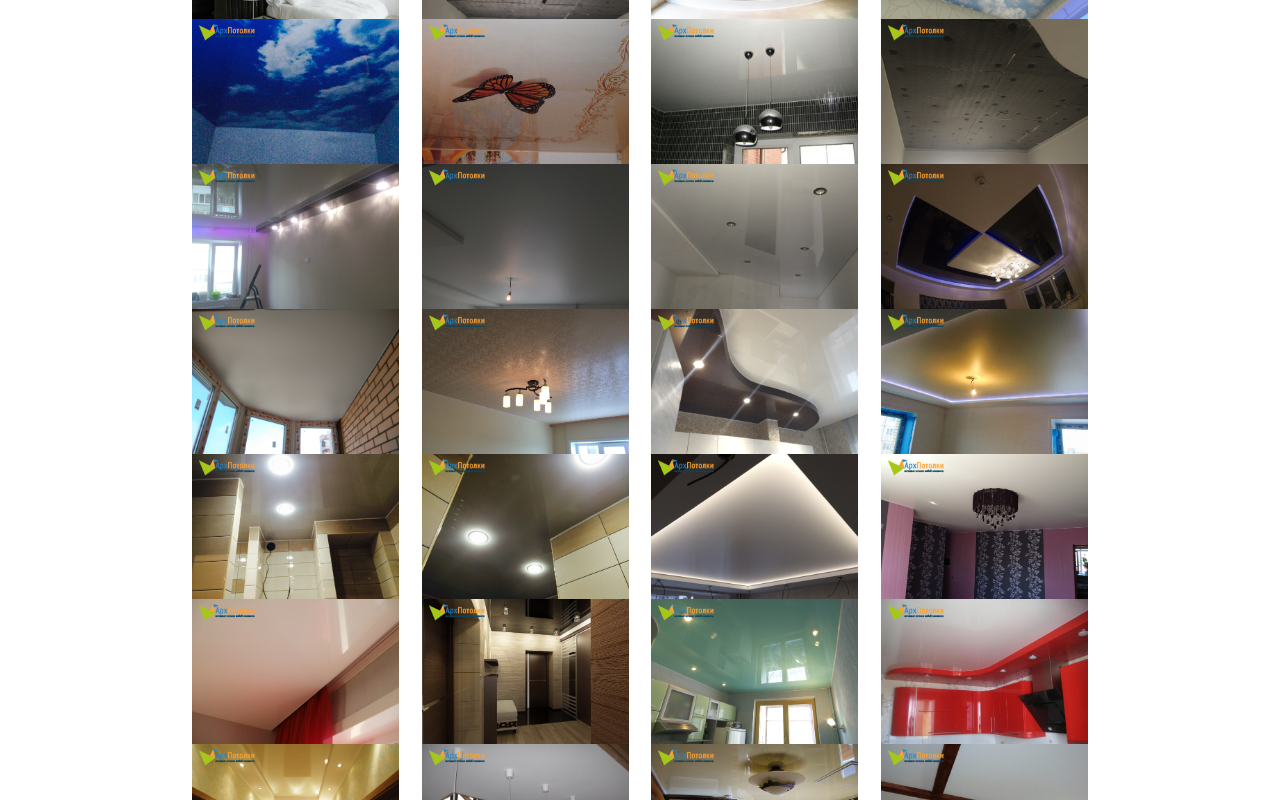
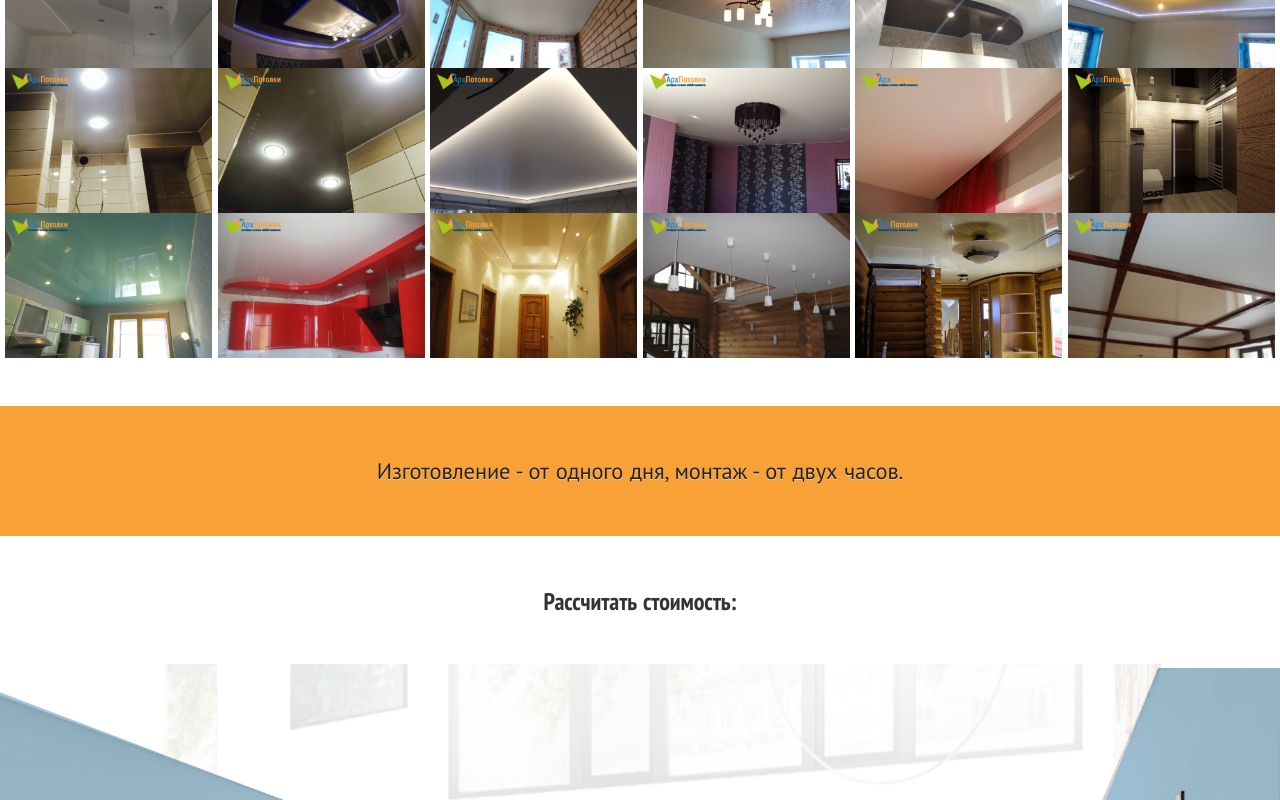
Before and after one commit to panamaprophet/arhpotolki.info, a Next.js app: page / in a window 1280 px wide. Shown: the part 2000-2800 px from the top of the page. Built offline with nearby package versions, Linux system fonts and the light colour scheme.

Commit message:
fix the global styles

```diff
--- a/src/styles/global.css
+++ b/src/styles/global.css
@@ -1,49 +1,26 @@
+* {
+    box-sizing: border-box;
+    padding: 0;
+    margin: 0;
+}
+
 html,
 body {
-    margin: 0;
-    padding: 0;
     width: 100%;
     height: 100%;
 }
 
-* {
-    box-sizing: border-box;
+html {
     scroll-behavior: smooth;
 }
 
-ul {
-    padding: 0;
-    list-style: none;
-}
-
-li {
-    padding: 0;
-}
-
 body {
-    font: normal 100% 'PT Sans', sans-serif;
-    line-height: 1.5rem;
+    font: normal 16px/1.5 'PT Sans', sans-serif;
     letter-spacing: -0.1px;
     word-spacing: 1px;
     color: #333;
-    font-size: 16px;
 }
 
 img, svg {
     vertical-align: top;
 }
-
-p {
-    margin: 0;
-    padding: 0;
-}
-
-.layout {
-    max-width: 940px;
-    margin: 0 auto;
-    width: 100%;
-}
-
-:root {
-    --layout-gap: 0.5rem;
-}
```
